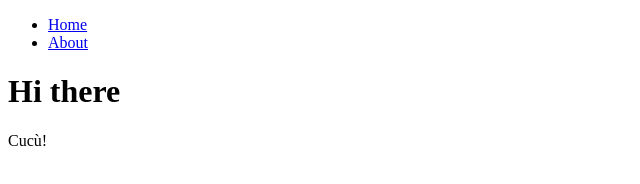
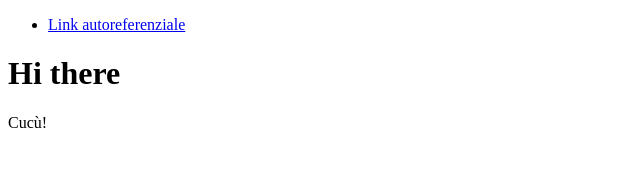
Before and after one commit to dbezzi/D.A.R.I.O., a plain HTML site: page index.html in a window 1280 px wide. Shown: the whole page, without its empty margins (0-640 px from the left). Drawn offline with Linux system fonts and the light colour scheme.

Commit message:
Update index.html

```diff
--- a/index.html
+++ b/index.html
@@ -1,13 +1,12 @@
 <!DOCTYPE html>
 <html>
 	<head>
-		<title>VI metto all'indice</title>
+		<title>Indice</title>
 	</head>
 	<body>
 		<nav>
     		<ul>
-        		<li><a href="/">Home</a></li>
-	        	<li><a href="/about">About</a></li>
+        		<li><a href="/">Link autoreferenziale</a></li>
     		</ul>
 		</nav>
 		<div class="container">
```
